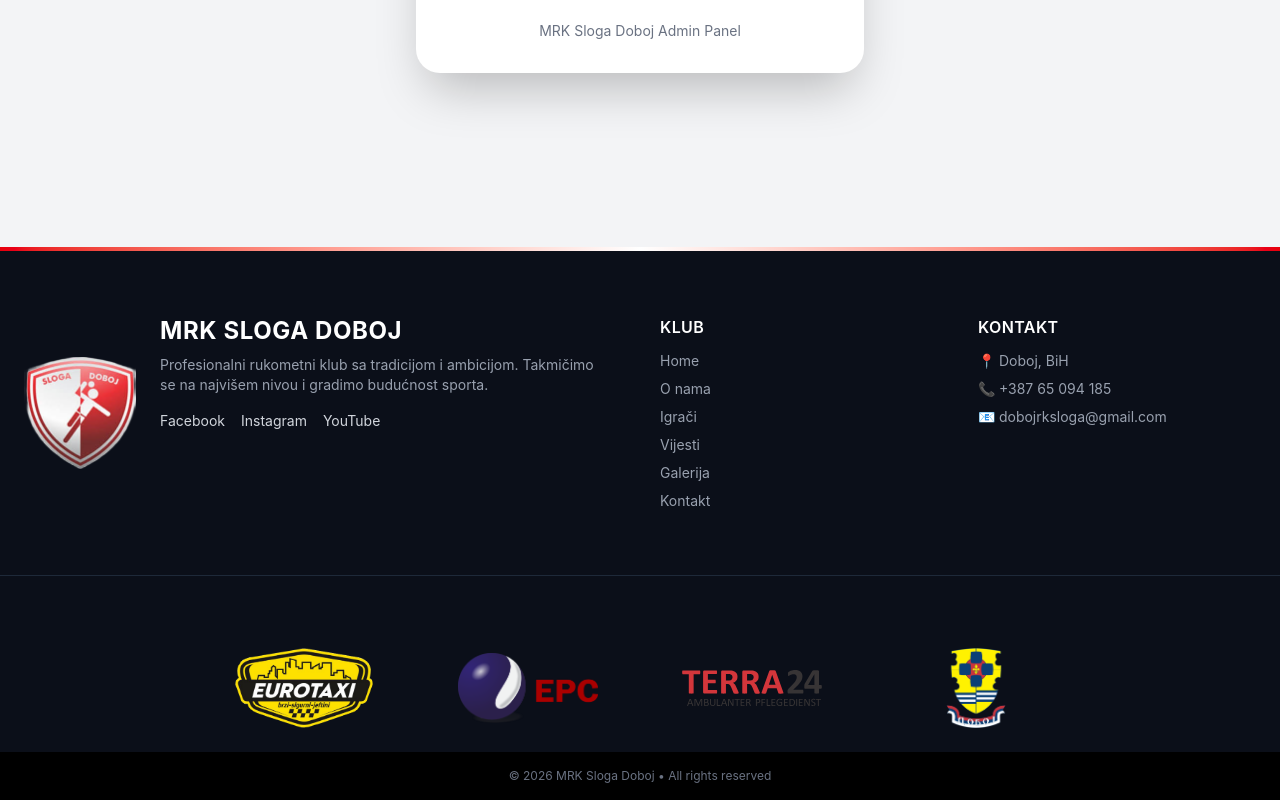
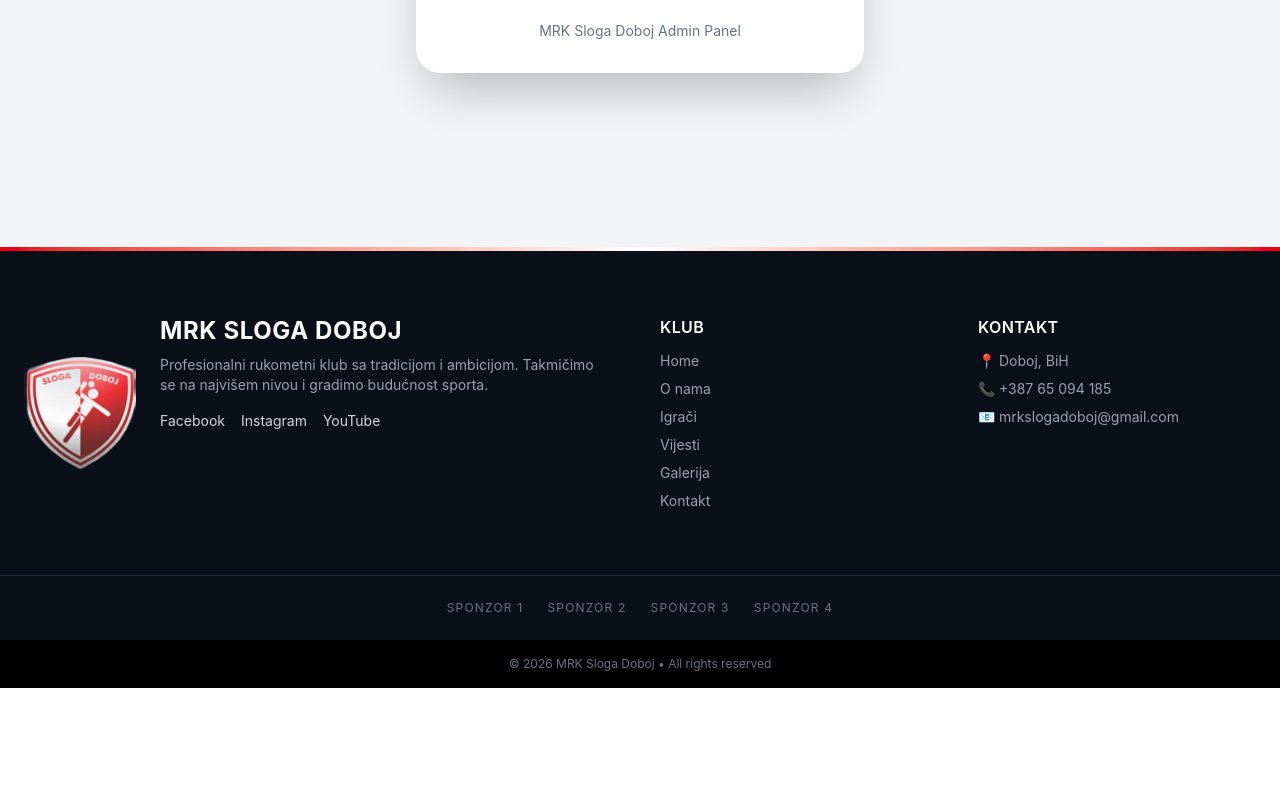
Before and after one commit to Bozidar99/MRKSlogaDoboj, a React (Vite) app: page /login in a window 1280 px wide. Shown: the part 695-1495 px from the top of the page. After the commit the page ends 1383 px from the top, so only its background shows below. Built offline with nearby package versions, Linux system fonts and the light colour scheme.

Commit message:
Update FooterComponent

```diff
--- a/src/components/FooterComponent.jsx
+++ b/src/components/FooterComponent.jsx
@@ -1,10 +1,6 @@
 import React from 'react'
 import logofooter from "../assets/logofooter.png"
 import { NavLink } from "react-router-dom"
-import bht from "../assets/eurotaxi-logo.png"
-import ers from "../assets/logo-red.png"
-import ter from "../assets/logo.svg"
-import hero from "../assets/hero.png"
 function FooterComponent() {
 
   const navLinks = [
@@ -44,9 +40,9 @@
 
             {/* SOCIAL */}
             <div className="flex gap-4 mt-4 text-sm">
-              <a href="https://www.facebook.com/rkslogadoboj/?locale=sr_RS" target="_blank" rel="noopener noreferrer" className="hover:text-white transition">Facebook</a>
-              <a href="https://www.instagram.com/mrk_sloga.doboj/" target="_blank" rel="noopener noreferrer" className="hover:text-white transition">Instagram</a>
-              <a href="https://www.youtube.com/@mrkslogadoboj9587" target="_blank" rel="noopener noreferrer" className="hover:text-white transition">YouTube</a>
+              <a className="hover:text-white transition">Facebook</a>
+              <a className="hover:text-white transition">Instagram</a>
+              <a className="hover:text-white transition">YouTube</a>
             </div>
           </div>
         </div>
@@ -81,18 +77,18 @@
           <div className="space-y-2 text-sm text-gray-400">
             <p>📍 Doboj, BiH</p>
             <p>📞 +387 65 094 185</p>
-            <p>📧 dobojrksloga@gmail.com</p>
+            <p>📧 mrkslogadoboj@gmail.com</p>
           </div>
         </div>
       </div>
 
       {/* SPONZORI BAR */}
       <div className="border-t border-gray-800 py-6">
-        <div className="max-w-7xl mx-auto px-4 flex flex-wrap justify-center gap-6 text-gray-500 text-xs uppercase tracking-widest">
-          <span><img src={bht} alt='bht' className="w-35 h-20 object-contain md:mt-12 hover:scale-110 transition duration-300 mr-15"/></span>
-          <span><img src={ers} alt='bht' className="w-35 h-20 object-contain md:mt-12 hover:scale-110 transition duration-300 mr-15"/></span>
-          <span><img src={ter} alt='bht' className="w-35 h-20 object-contain md:mt-12 hover:scale-110 transition duration-300 mr-15"/></span>
-          <span><img src={hero} alt='bht' className="w-35 h-20 object-contain md:mt-12 hover:scale-110 transition duration-300"/></span>
+        <div className="max-w-7xl mx-auto px-4 grid grid-cols-2 sm:flex sm:flex-wrap sm:justify-center gap-x-6 gap-y-4 text-gray-500 text-xs uppercase tracking-widest text-center">
+          <span>Sponzor 1</span>
+          <span>Sponzor 2</span>
+          <span>Sponzor 3</span>
+          <span>Sponzor 4</span>
         </div>
       </div>
 
```
